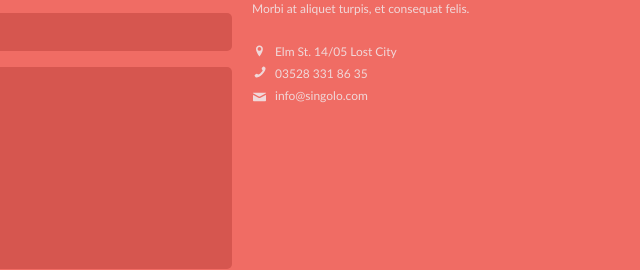
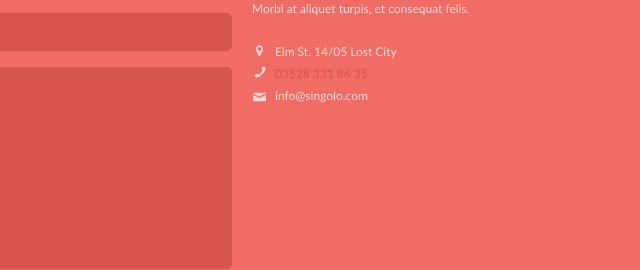
Before and after one commit to Shendryk/singolo, a plain HTML site: page index.html in a window 1280 px wide. In both pictures the pointer is over the link "03528 331 86 35". Shown: the part 3118-3388 px from the top of the page, 557-1197 px from the left. Drawn offline with Linux system fonts and the light colour scheme.

Commit message:
fix: contact link color

```diff
--- a/style.css
+++ b/style.css
@@ -193,36 +193,29 @@ body {
   width: 220px;
   margin-bottom: 32px;
   padding-left: 80px;
-  /* background: transparent no-repeat top left; */
 }
 
 .service.custom-design {
-  /* background-image: url("assets/pen.png"); */
   background: url(assets/pen.png) no-repeat 1px 2px;
 }
 
 .service.inovative-ideas {
-  /* background-image: url("assets/lamp.png"); */
   background: url("assets/lamp.png") no-repeat 0px 2px;
 }
 
 .service.love-is-the-answer {
-  /* background-image: url("assets/heart.png"); */
   background: url("assets/heart.png") no-repeat 0px 2px;
 }
 
 .service.responsive-layout {
-  /* background-image: url("assets/phone.png"); */
   background: url("assets/phone.png") no-repeat 1px 1px;
 }
 
 .service.support-24-7 {
-  /* background-image: url("assets/bubble.png"); */
   background: url("assets/bubble.png") no-repeat 0px 1px;
 }
 
 .service.feel-like-a-star {
-  /* background-image: url("assets/star.png"); */
   background: url("assets/star.png") no-repeat 0px 1px;
 }
 
@@ -419,7 +412,6 @@ body {
 
 .get-a-quote {
   background-color: #f06c64;
-  /* padding-bottom: 36px; */
   border-bottom: 6px solid #ea676b;
   color: #f0d8d9;
 }
@@ -481,13 +473,6 @@ body {
   letter-spacing: -0.01px;
 }
 
-/* input, textarea {
-  margin-bottom: 16px;
-  max-height: 202px;
-  resize: none;
-  font-family: "Lato", "Arial", sans-serif;
-} */
-
 input, textarea {
   border: none;
   border-radius: 5px;
@@ -534,6 +519,10 @@ input::placeholder, textarea::placeholder {
   padding-left: 3px;
 }
 
+.contact a:hover {
+  color: #d6564f;
+}
+
 .contact .icon {
   padding-left: 20px;
 }
```
